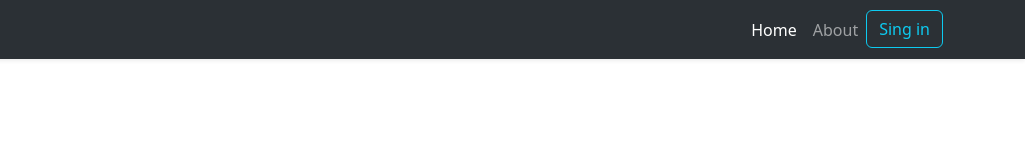
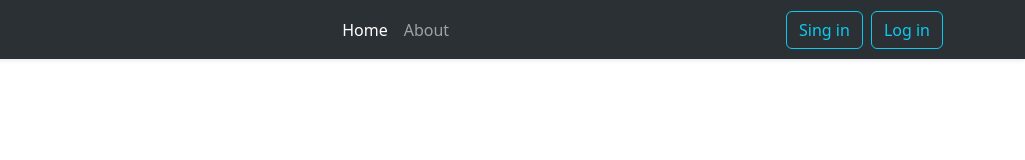
Before and after one commit to tijaruS/QuantumCode, a plain HTML site: page index.html in a window 1280 px wide. Shown: the full height of the page, 255-1280 px from the left. Drawn offline with nearby package versions, Linux system fonts and the light colour scheme.

Commit message:
Update index.html

```diff
--- a/index.html
+++ b/index.html
@@ -53,11 +53,14 @@
             <li class="nav-item">
               <a class="nav-link" href="#">About</a>
             </li>
-            <ul class="navbar-nav ms-auto mb-2 mb-lg-0">
-              <li class="nav-item">
-                <a class="btn btn-outline-info" href="#">Sing in</a>
-              </li>
-            </ul>
+          </ul>
+          <ul class="navbar-nav ms-auto mb-2 mb-lg-0">
+            <li class="nav-item">
+              <a class="btn btn-outline-info mx-2" href="#">Sing in</a>
+            </li>
+            <li class="nav-item">
+              <a class="btn btn-outline-info" href="#">Log in</a>
+            </li>
           </ul>
         </div>
       </div>
```
